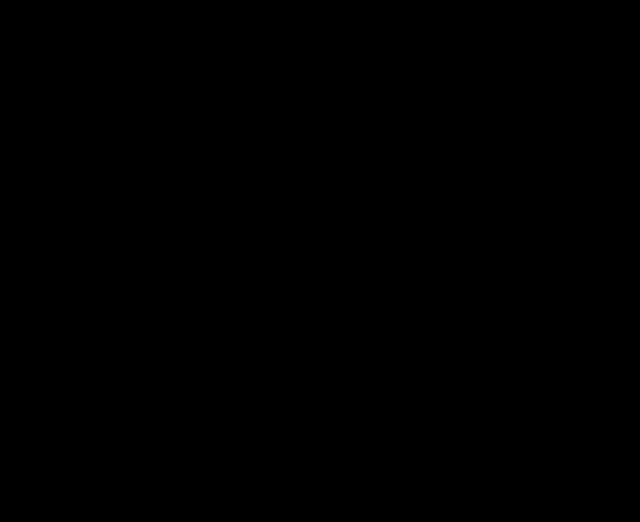
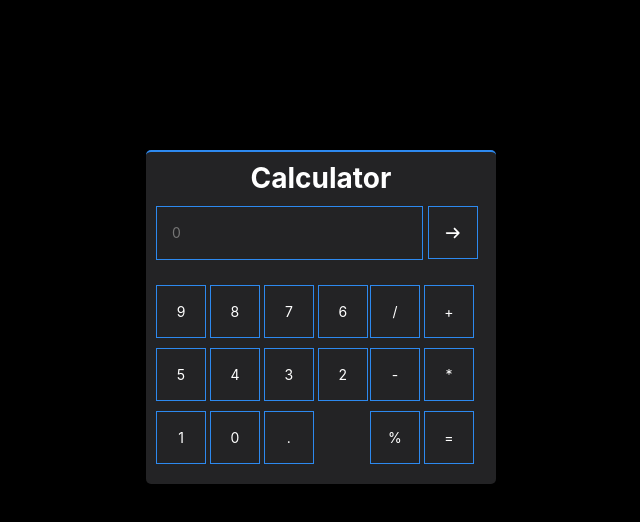
Before and after one commit to Ainafifalina/calculate, a plain HTML site: page src/index.html in a window 1280 px wide. Shown: the whole page, without its empty margins (319-959 px from the left). Drawn offline with nearby package versions, Linux system fonts and the light colour scheme; files that its build step writes are made by us from their sources.

Commit message:
front du calculator

```diff
--- /dev/null
+++ b/public/scss/_extends.scss
@@ -0,0 +1,17 @@
+%btn-calculator{
+    color:white;
+    border:1px solid $primary;
+    padding:15px;
+    border-radius:0 !important;
+    transition:0.3s;
+    &:hover{
+        color:$primary;
+    }
+}
+%input-calculator{
+    color:$primary;
+    border:1px solid $primary;
+    padding:15px;
+    border-radius:0 !important;
+    background:none;
+}
--- a/public/scss/_global.scss
+++ b/public/scss/_global.scss
@@ -5,6 +5,7 @@ html,body{
     width:100%;
     overflow-x: hidden;
     background:black;
+    color:white;
 }
 
 p{
--- /dev/null
+++ b/public/scss/_variable.scss
@@ -0,0 +1,2 @@
+$color-bg:rgba(35,35,37,1);
+$primary: #2d89ef;
--- a/public/scss/style.scss
+++ b/public/scss/style.scss
@@ -1,2 +1,59 @@
 @import '_reset.scss';
+@import '_variable.scss';
 @import '_global.scss';
+@import '_extends.scss';
+
+.container{
+    margin-top:150px;
+    margin-bottom:10px;
+    & .calculator-block{
+        background:$color-bg;
+        border-radius:5px;
+        border-top:2px solid $primary;
+        padding:10px;
+        width:350px;
+        & .content-calculator{
+            & .calculator-title{
+                padding-bottom:10px;
+                font-size:2em;
+            }
+            & .calculator-header{
+                & form input{
+                    @extend %input-calculator;
+                    margin-right:5px;
+                    width:81%;
+                }
+                & form button{
+                    @extend %btn-calculator;
+                }
+            }
+            & .calculator-body{
+                margin-top:25px;
+                & .calculator-item {
+                    & button{
+                        @extend %btn-calculator;
+                        margin-bottom:10px;
+                        width:50px;
+                    }
+                }
+            }
+        }
+    }
+}
+
+@media (max-width:360px)
+{
+    .container{
+        margin-top:60px;
+        & .calculator-block{
+            width:280px;
+            & .content-calculator{
+                & .calculator-header{
+                    & form input {
+                        width:65%;
+                    }
+                }
+            }
+        }
+    }
+}
--- a/src/index.html
+++ b/src/index.html
@@ -12,6 +12,47 @@
 </head>
 <body>
 
+    <div class="container d-flex flex-column justify-content-center align-items-center align-content-center">
+        <div class="calculator-block">
+            <div class="content-calculator">
+                <div class="calculator-title">
+                    <h1 class="text-center font-weight-bold">Calculator</h1>
+                </div>
+            </div>
+            <div class="content-calculator">
+                <div class="calculator-header">
+                    <form action="#" class="form-inline">
+                        <input type="text" placeholder="0">
+                        <button type="submit" class="btn"><i class="fas fa-arrow-right"></i></button>
+                    </form>
+                </div>
+                <div class="calculator-body d-flex flex-row justify-content-between">
+                    <div class="calculator-item">
+                        <button class="btn">9</button>
+                        <button class="btn">8</button>
+                        <button class="btn">7</button>
+                        <button class="btn">6</button>
+                        <button class="btn">5</button>
+                        <button class="btn">4</button>
+                        <button class="btn">3</button>
+                        <button class="btn">2</button>
+                        <button class="btn">1</button>
+                        <button class="btn">0</button>
+                        <button class="btn">.</button>
+                    </div>
+                    <div class="calculator-item">
+                        <button class="btn">/</button>
+                        <button class="btn">+</button>
+                        <button class="btn">-</button>
+                        <button class="btn">*</button>
+                        <button class="btn">%</button>
+                        <button class="btn">=</button>
+                    </div>
+                </div>
+            </div>
+        </div>
+    </div>
+
     <script src="../vendor/jquery/dist/jquery.min.js"></script>
     <script src="../vendor/bootstrap-4.3.0/dist/js/bootstrap.min.js"></script>
     <script src="../vendor/fontawesome/js/all.min.js"></script>
```
Also changed, not shown: public/css/style.css (added), 2 other files.
